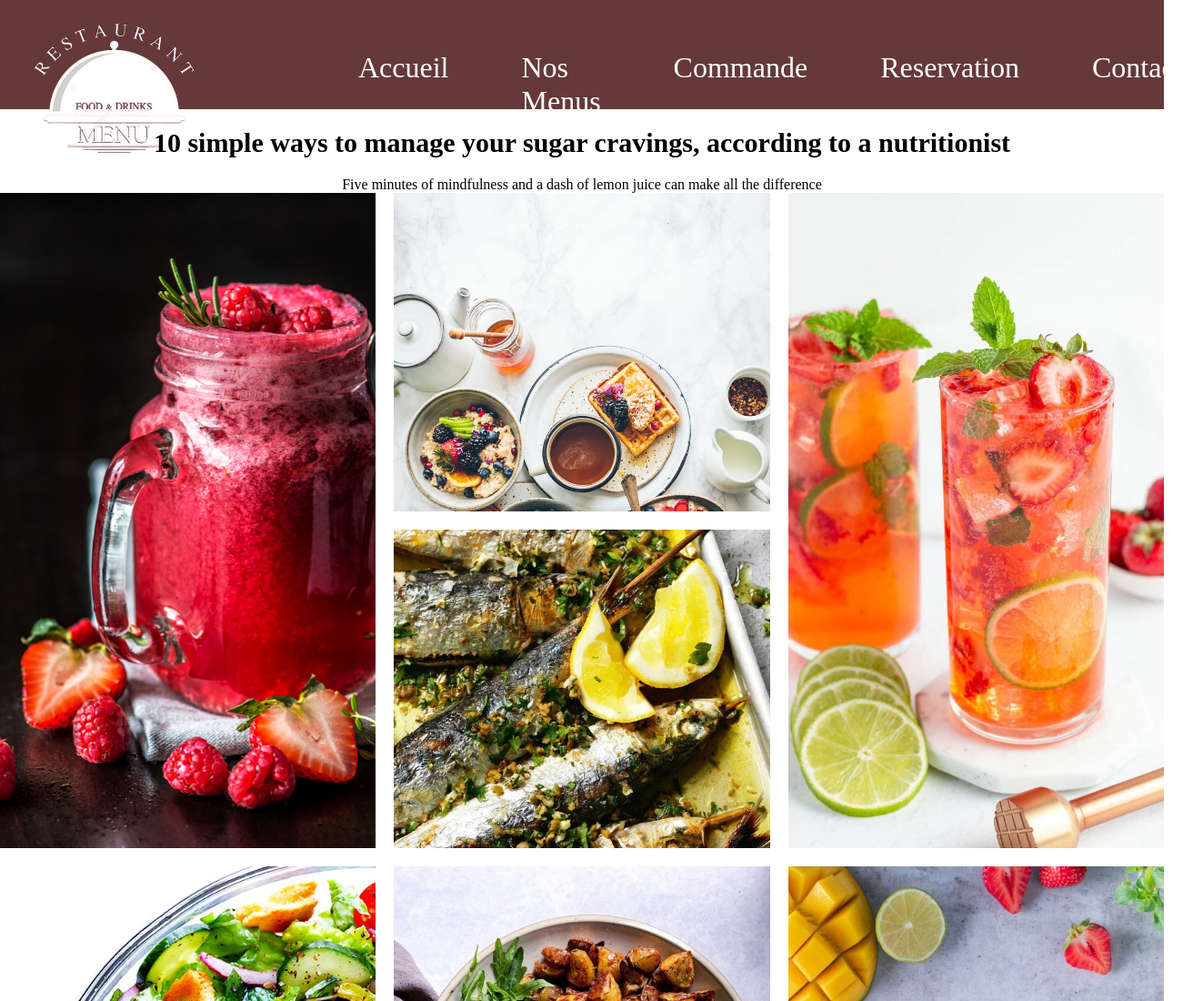
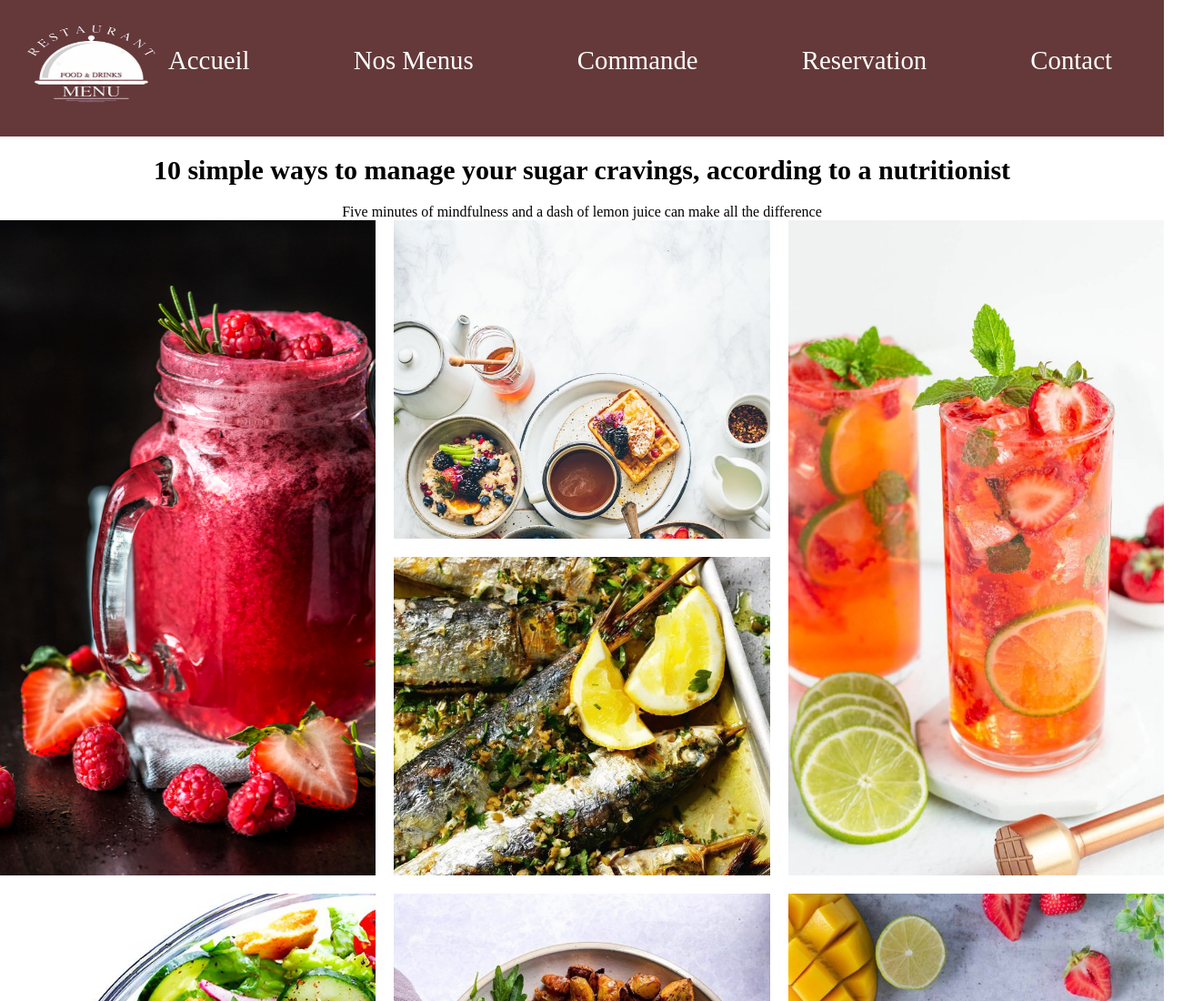
Before and after one commit to Bousso-baaly/Galerie-collab, a plain HTML site: page index.html in a window 1280 px wide. Shown: the top 1100 px of the page at 91% size, 1301 px wide, since content can reach past the window. Drawn offline with Linux system fonts and the light colour scheme.

Commit message:
retester

```diff
--- a/index.html
+++ b/index.html
@@ -1,5 +1,6 @@
 <!DOCTYPE html>
 <html lang="en">
+
 <head>
     <meta charset="UTF-8">
     <meta name="viewport" content="width=device-width, initial-scale=1.0">
@@ -11,7 +12,9 @@
     <header>
         <div class="navbar">
             <div class="logo">
-                <img src="images/mon-logo.png" alt="logo du restaurant">
+                <div class="logo1">
+                    <img src="images/mon-logo.png" alt="logo du restaurant">
+                </div>
             </div>
             <div class="onglet">
                 <ul>
@@ -26,8 +29,8 @@
     </header>
     <section class="sect1">
         <div class="text">
-        <b>10 simple ways to manage your sugar cravings, according to a nutritionist</b>
-        <p>Five minutes of mindfulness and a dash of lemon juice can make all the difference</p>
+            <b>10 simple ways to manage your sugar cravings, according to a nutritionist</b>
+            <p>Five minutes of mindfulness and a dash of lemon juice can make all the difference</p>
         </div>
         <div class="grid">
             <div class="grid1"></div>
@@ -47,4 +50,5 @@
         <p>This site was created with the <a href="https://nicepage.com">Nicepage</a></p>
     </footer>
 </body>
+
 </html>
--- a/style.css
+++ b/style.css
@@ -2,35 +2,52 @@
     margin: 0;
     padding: 0;
     border: 0;
+    box-sizing: border-box;
 }
 
 .navbar{
+    width: 100%;
     display: flex;
     background-color: rgb(101, 57, 57);
-    height: 15vh;
+    height: 150px;
 
 }
 
 .navbar .onglet ul {
     display: flex;
+    justify-content: space-around;
+    align-items: center;
     list-style: none;
-
+   color: white;
+   font-size: 1.8rem;
+   padding-top: 50px;
 }
 
-.navbar .logo img{
-    width: 250px;
-    margin-top: -20px;
+.navbar .logo {
+    width: 10%;
+    height: 100%;
 }
-.navbar .onglet ul{
+.logo .logo1{
+    width: 200px;
+    height: 150px;
+}
+.logo .logo1 img{
+    width: 100%;
+    height: 100%;
+}
+.navbar .onglet{
+    width: 90%;
+    height: 100%;
+}
+
+/* .navbar .onglet ul{
     display: flex;
     margin-left: 18vh;
    color: white;
    font-size: 2rem;
    gap: 10vh;
    margin-top: 7vh;
-
-
-}
+} */
 
 .sect1{
     display: flex;
```
